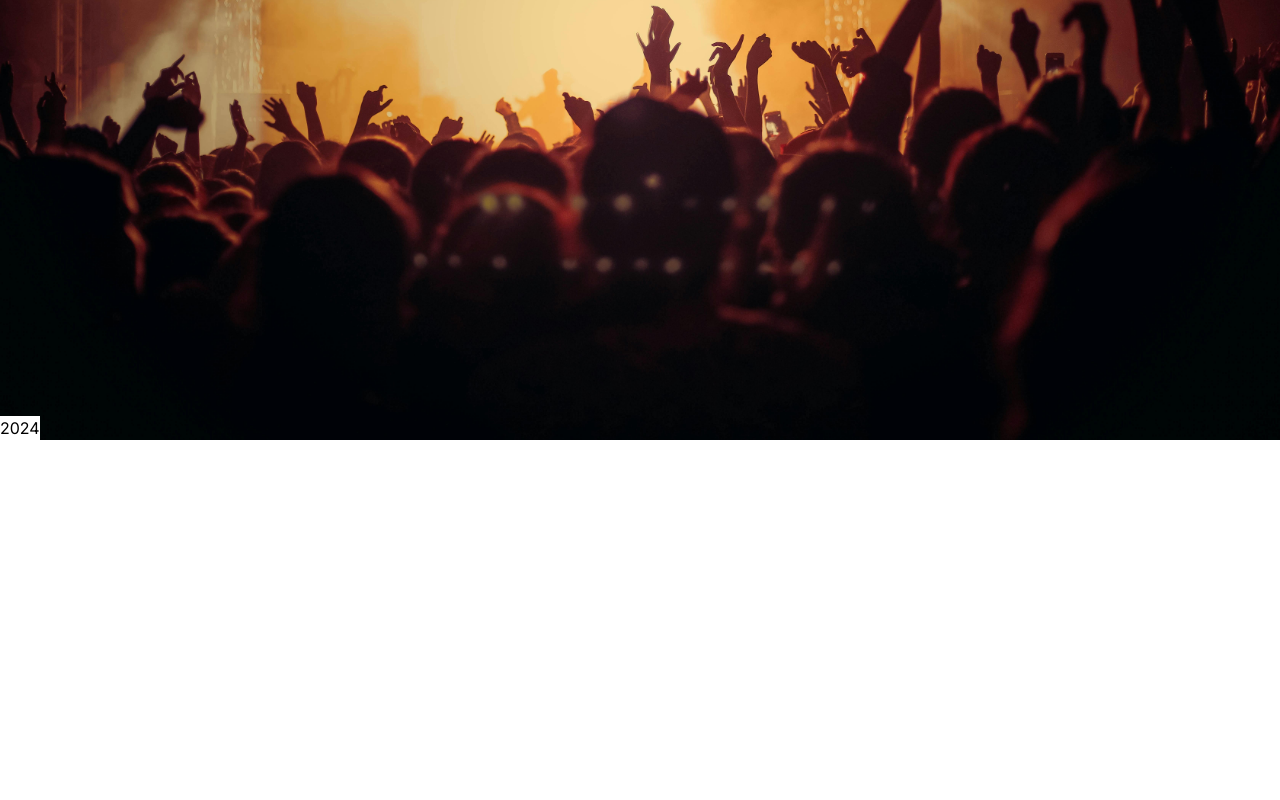
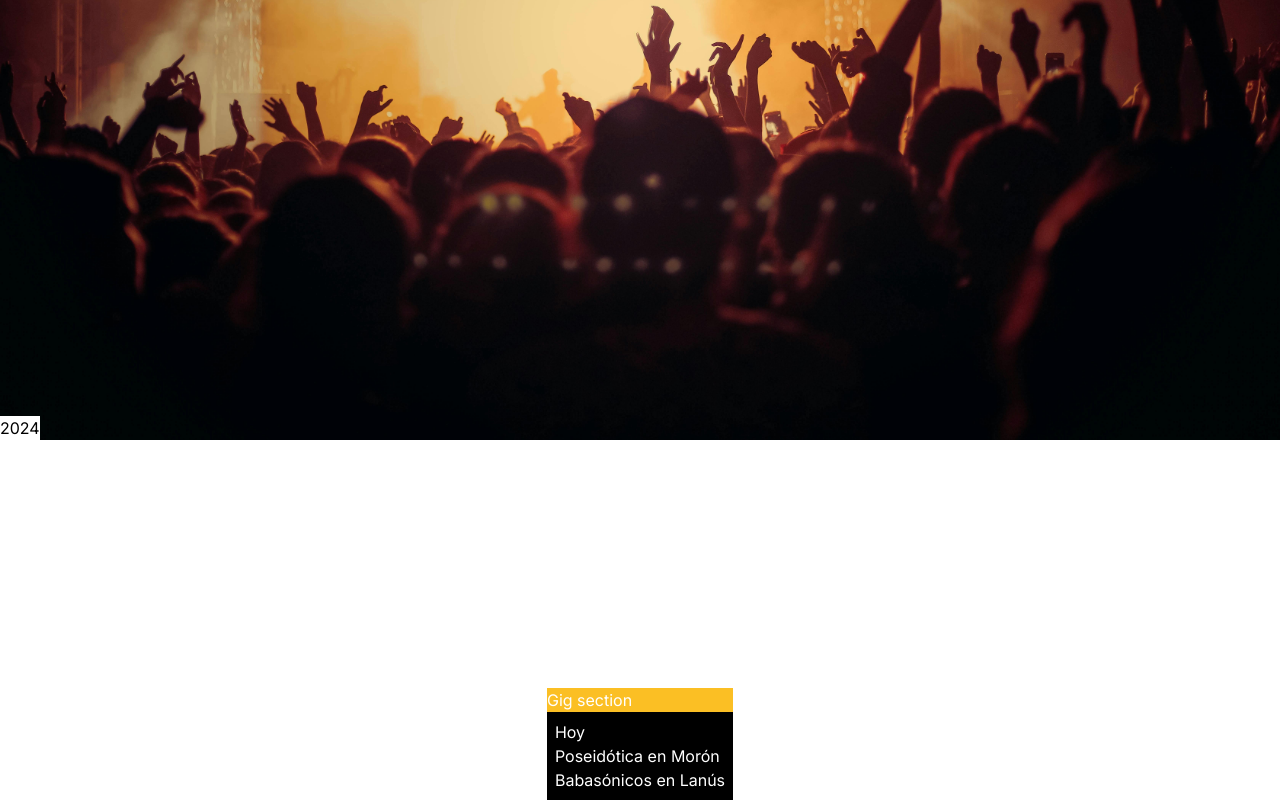
Before and after one commit to Firet/band-gig-finder, a Next.js app in the folder frontend/: page / in a window 1280 px wide. Shown: the part 360-1160 px from the top of the page. Before the commit the page ends 824 px from the top, so only its background shows below. Built offline with nearby package versions, Linux system fonts and the light colour scheme.

Commit message:
Create GigSection and GigConcertBoard components

```diff
--- a/frontend/src/app/page.tsx
+++ b/frontend/src/app/page.tsx
@@ -1,11 +1,12 @@
 import HeroSection from "@/components/sections/hero-section/hero-section";
+import GigSection from "@/components/sections/gig-section/gigSection";
 
 
 export default function Home() {
   return (
-    <main className="">
+    <>
       <HeroSection />
-      {/* <GigSection /> */}
-    </main>
+      <GigSection />
+    </>
   );
 }
--- /dev/null
+++ b/frontend/src/components/molecules/Gig-Concert-Board/GigConcertBoard.tsx
@@ -0,0 +1,12 @@
+
+export default function GigConcertBoard() {
+    return (
+        <>
+            <section className="bg-black p-2">
+                <h1>Hoy</h1>
+                <h2>Poseidótica en Morón</h2>
+                <h2>Babasónicos en Lanús</h2>
+            </section>
+        </>
+    );
+}
--- /dev/null
+++ b/frontend/src/components/sections/gig-section/gigSection.tsx
@@ -0,0 +1,11 @@
+import GigConcertBoard from "@/components/molecules/Gig-Concert-Board/GigConcertBoard";
+
+
+export default function GigSection() {
+  return (
+    <section className="bg-amber-400 mt-[14rem]">
+    <h1>Gig section</h1>
+    <GigConcertBoard />
+    </ section>
+  );
+}
```
